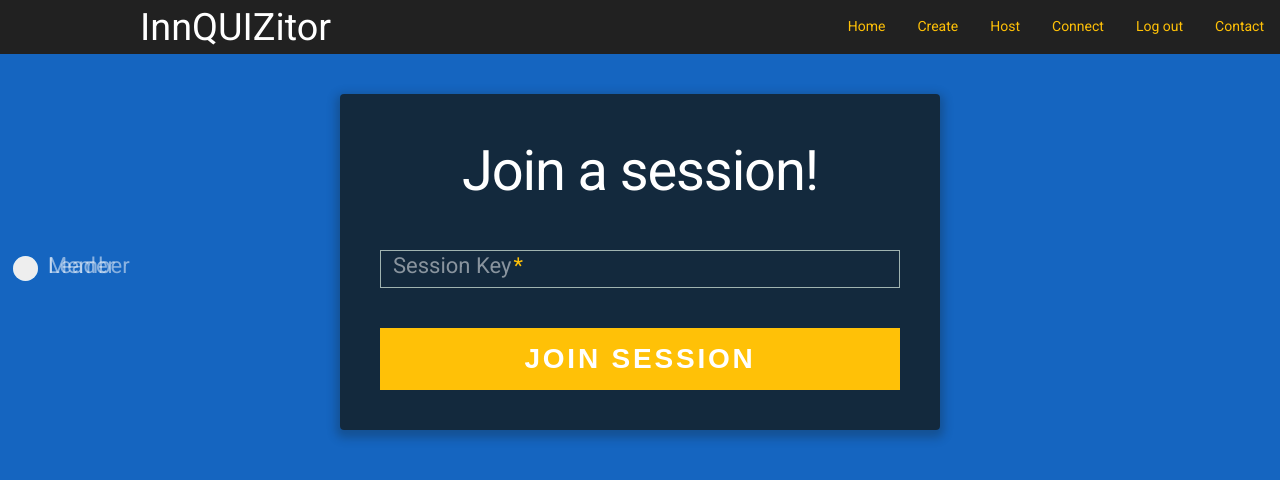
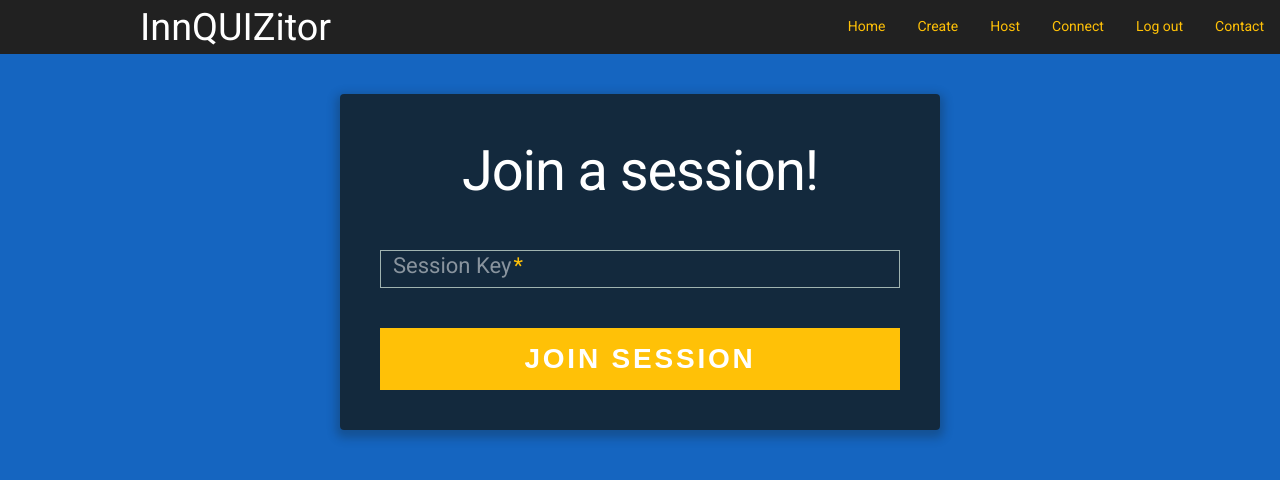
Before and after one commit to katiedimitrop/Inquizitor, a PHP site: page /connectPage.php in a window 1280 px wide. Shown: the top 480 px of the page. Run offline with PHP 8.4, Linux system fonts and the light colour scheme; the visitor is signed in with stand-in values (Sample User, id 1); data that the repository does not hold is empty; some libraries are stand-ins or nearby versions.

Commit message:
trying to fix radios

```diff
--- a/styles/connectPageStyle.css
+++ b/styles/connectPageStyle.css
@@ -1,6 +1,7 @@
 /*  #1565C0 blue  #FFC107 yellow  */
 .container {
-    float: center
+    display: none;
+    /*float: center*/
     position: relative;
     padding-left: 35px;
     margin-bottom: 12px;
```
